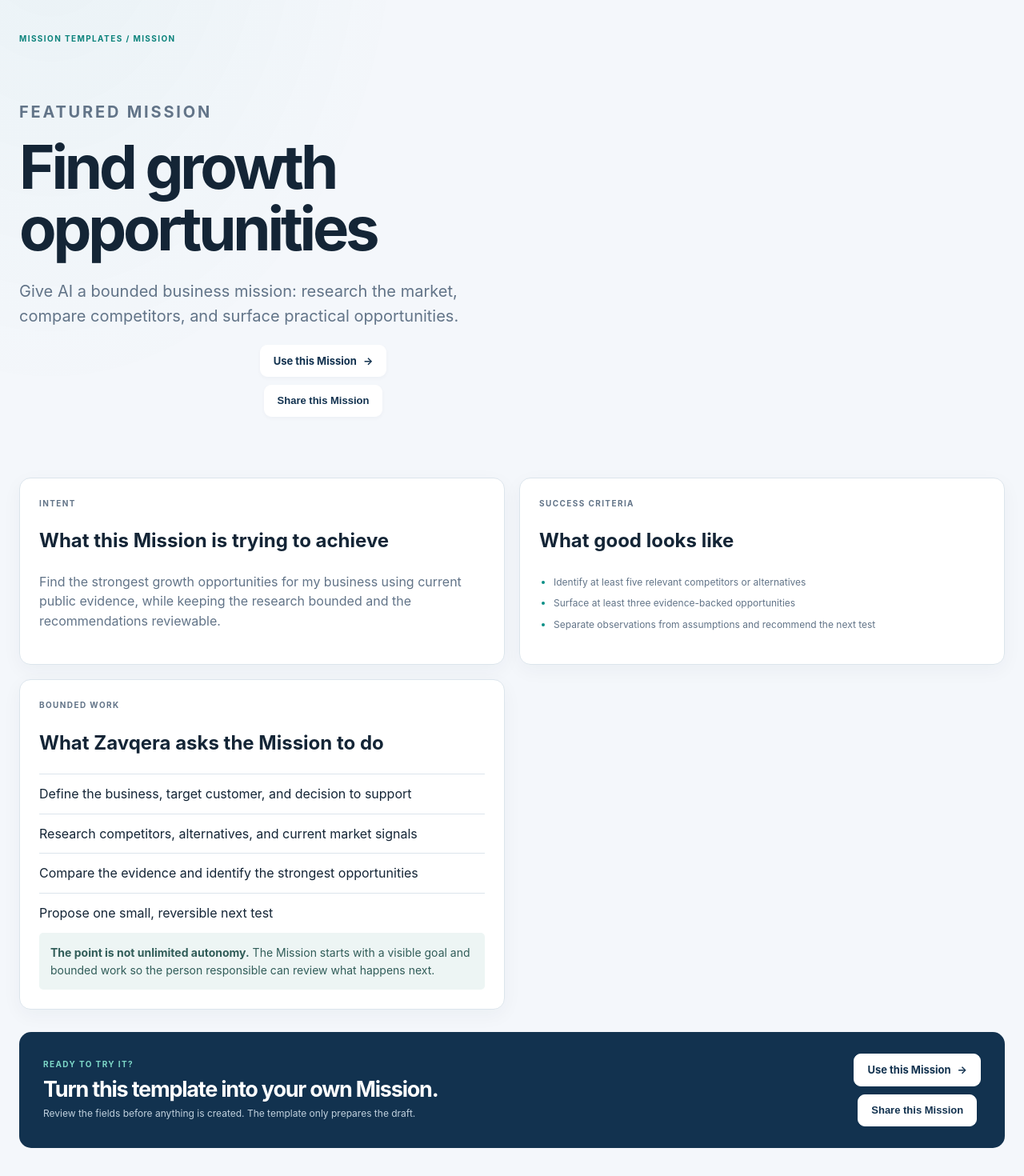
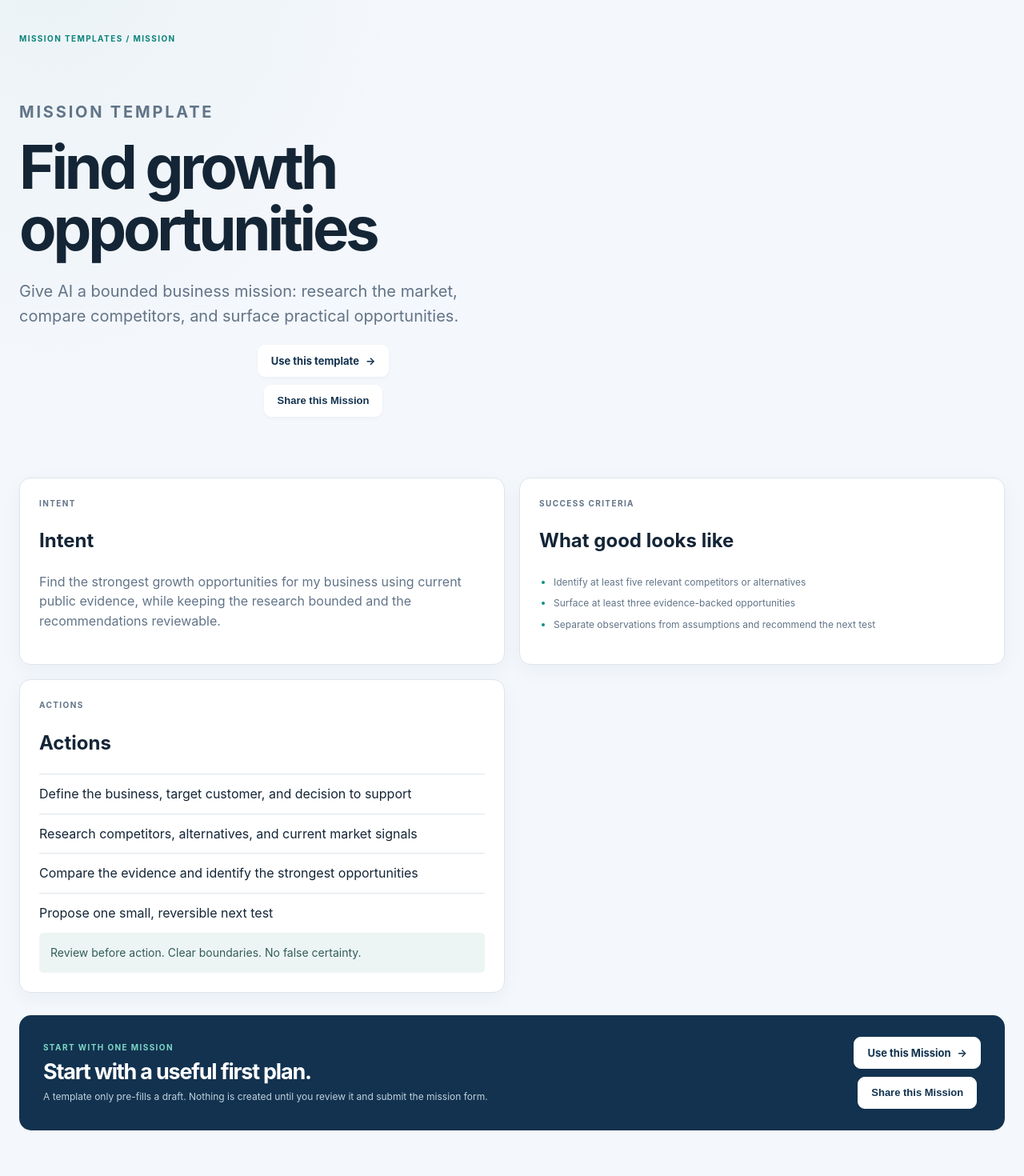
Before and after one commit to abdalrhmanata-gif/Nexo, a Next.js app in the folder apps/web/: page /templates/business-opportunity-scan in a window 1280 px wide. Shown: the part 120-1590 px from the top of the page at 80% size. Built offline with nearby package versions, Linux system fonts and the light colour scheme; no server answers.

Commit message:
Align Mission template detail copy with the translation system

```diff
--- a/apps/web/app/templates/[id]/page.tsx
+++ b/apps/web/app/templates/[id]/page.tsx
@@ -47,20 +47,20 @@ export default async function MissionTemplatePage({ params }: { params: Promise<
 
       <section className="hero template-hero-panel">
         <div>
-          <p className="eyebrow">{template.featured ? <LocalizedText en="Featured Mission" /> : <LocalizedText en="Mission template" />}</p>
+          <p className="eyebrow">{template.featured ? <LocalizedText en="Mission template" /> : <LocalizedText en="Mission template" />}</p>
           <h1>{t(template.title)}</h1>
           <p>{t(template.description)}</p>
         </div>
         <div className="landing-final-actions">
-          <Link className="button" href={templateHref(template, t)}><LocalizedText en="Use this Mission" /> <span aria-hidden="true">→</span></Link>
+          <Link className="button" href={templateHref(template, t)}><LocalizedText en="Use this template" /> <span aria-hidden="true">→</span></Link>
           <ShareTemplateButton title={t(template.shareTitle ?? template.title)} />
         </div>
       </section>
 
-      <section className="grid" aria-label={t("Mission details")}>
+      <section className="grid" aria-label={t("Mission templates")}>
         <article className="card">
           <p className="eyebrow"><LocalizedText en="Intent" /></p>
-          <h2><LocalizedText en="What this Mission is trying to achieve" /></h2>
+          <h2><LocalizedText en="Intent" /></h2>
           <p>{t(template.intent)}</p>
         </article>
         <article className="card">
@@ -69,21 +69,20 @@ export default async function MissionTemplatePage({ params }: { params: Promise<
           <ul className="template-criteria">{template.criteria.map((criterion) => <li key={criterion}>{t(criterion)}</li>)}</ul>
         </article>
         <article className="card">
-          <p className="eyebrow"><LocalizedText en="Bounded work" /></p>
-          <h2><LocalizedText en="What Zavqera asks the Mission to do" /></h2>
+          <p className="eyebrow"><LocalizedText en="Actions" /></p>
+          <h2><LocalizedText en="Actions" /></h2>
           <ol className="list">{template.actions.map((action) => <li key={action}>{t(action)}</li>)}</ol>
           <div className="form-note">
-            <strong><LocalizedText en="The point is not unlimited autonomy." /></strong>{" "}
-            <LocalizedText en="The Mission starts with a visible goal and bounded work so the person responsible can review what happens next." />
+            <LocalizedText en="Review before action. Clear boundaries. No false certainty." />
           </div>
         </article>
       </section>
 
       <section className="landing-final-cta">
         <div>
-          <p className="eyebrow"><LocalizedText en="Ready to try it?" /></p>
-          <h2><LocalizedText en="Turn this template into your own Mission." /></h2>
-          <p><LocalizedText en="Review the fields before anything is created. The template only prepares the draft." /></p>
+          <p className="eyebrow"><LocalizedText en="Start with one Mission" /></p>
+          <h2><LocalizedText en="Start with a useful first plan." /></h2>
+          <p><LocalizedText en="A template only pre-fills a draft. Nothing is created until you review it and submit the mission form." /></p>
         </div>
         <div className="landing-final-actions">
           <Link className="button" href={templateHref(template, t)}><LocalizedText en="Use this Mission" /> <span aria-hidden="true">→</span></Link>
```
